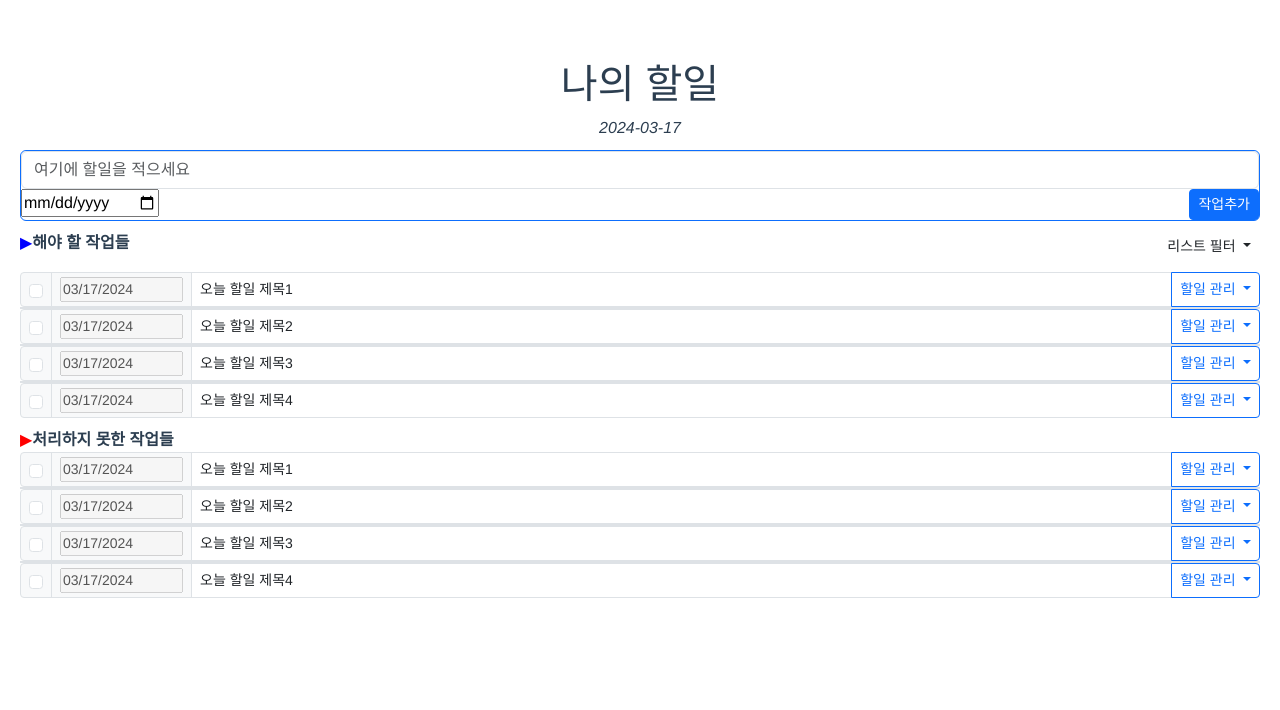
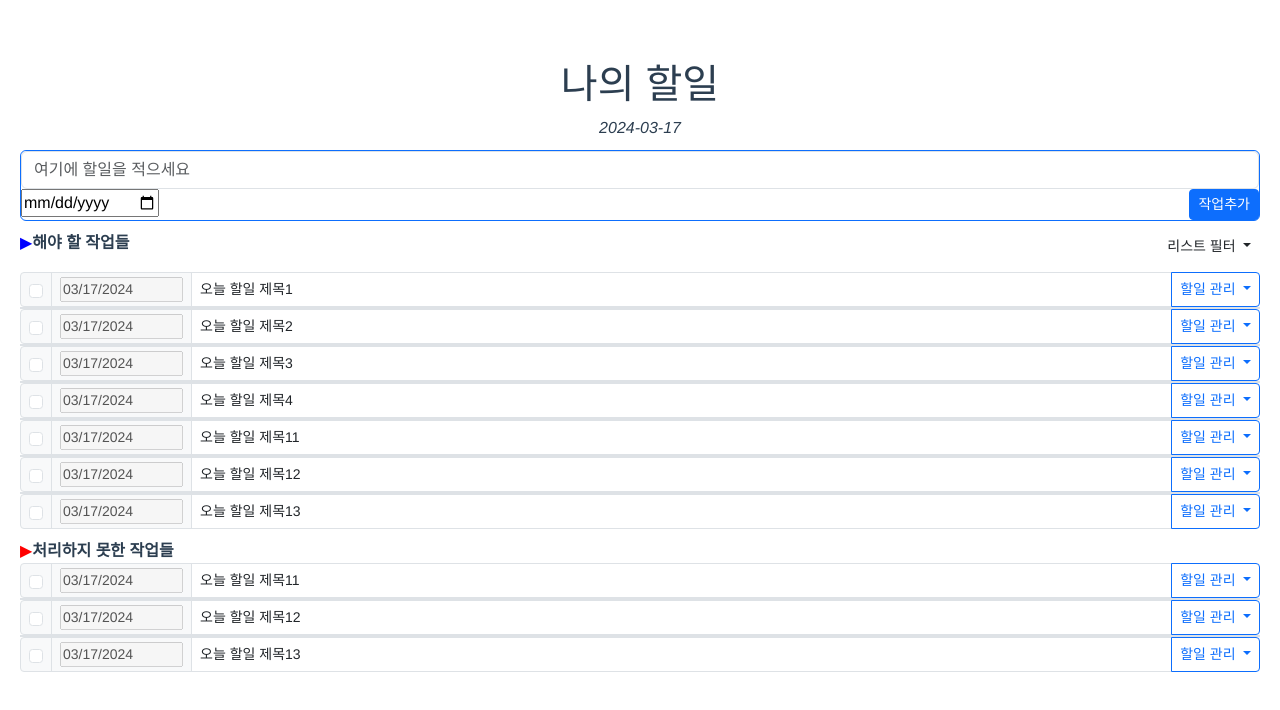
Before and after one commit to masungil70/todos-vue, a Vue app: page / in a window 1280 px wide. Shown: the top 710 px of the page. Built offline with nearby package versions, Linux system fonts and the light colour scheme.

Commit message:
TodoListMain에 전체 할일에 대한 배열객체를 생성하고 상단 TodoList에 전체 할일목록을 출력하고, 하단에는 저리하지 못한 할일 을 출력할 수 있게 수정했음

```diff
--- a/src/components/TodoList.vue
+++ b/src/components/TodoList.vue
@@ -15,12 +15,7 @@
 import { ref } from "vue";
 import TodoItem from "./TodoItem.vue";
 
-const todoList = ref([
-  { id: 1, date: "2024-03-17", title: "오늘 할일 제목1" },
-  { id: 2, date: "2024-03-17", title: "오늘 할일 제목2" },
-  { id: 3, date: "2024-03-17", title: "오늘 할일 제목3" },
-  { id: 4, date: "2024-03-17", title: "오늘 할일 제목4" },
-]);
+const props = defineProps(["todoList"]);
 </script>
 
 <style lang="scss" scoped>
--- a/src/components/TodoListMain.vue
+++ b/src/components/TodoListMain.vue
@@ -1,18 +1,35 @@
 <template>
   <TodoListMenu />
-  <TodoList />
+  <TodoList :todoList="todoList" />
   <section>
     <div>
       <span class="float-start" style="color: red">▶</span>
       <strong class="float-start">처리하지 못한 작업들</strong>
     </div>
   </section>
-  <TodoList />
+  <TodoList :todoList="pendingList()" />
 </template>
 
 <script setup>
 import TodoListMenu from "./TodoListMenu.vue";
 import TodoList from "./TodoList.vue";
+import { ref } from "vue";
+
+//전체 작업들
+const todoList = ref([
+  { id: 1, date: "2024-03-17", title: "오늘 할일 제목1", completed: true },
+  { id: 2, date: "2024-03-17", title: "오늘 할일 제목2", completed: true },
+  { id: 3, date: "2024-03-17", title: "오늘 할일 제목3", completed: true },
+  { id: 4, date: "2024-03-17", title: "오늘 할일 제목4", completed: true },
+  { id: 11, date: "2024-03-17", title: "오늘 할일 제목11", completed: false },
+  { id: 12, date: "2024-03-17", title: "오늘 할일 제목12", completed: false },
+  { id: 13, date: "2024-03-17", title: "오늘 할일 제목13", completed: false },
+]);
+
+//처리하지 못한 작업들
+const pendingList = () => {
+  return todoList.value.filter((item) => item.completed == false);
+};
 </script>
 
 <style lang="scss" scoped>
```
